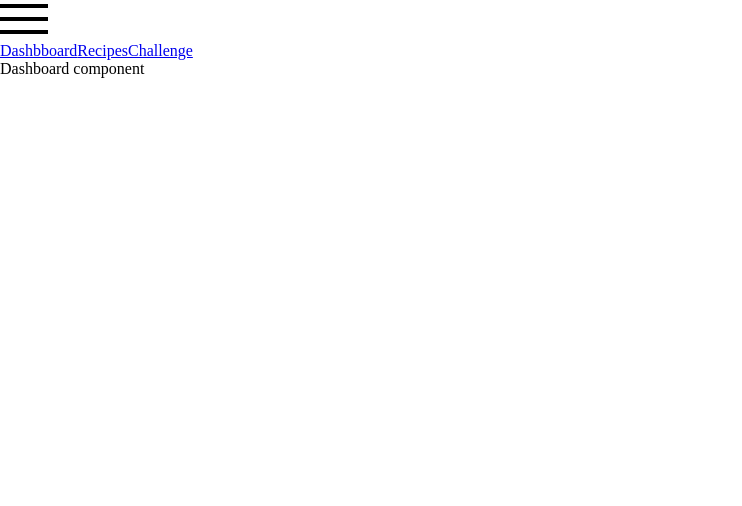
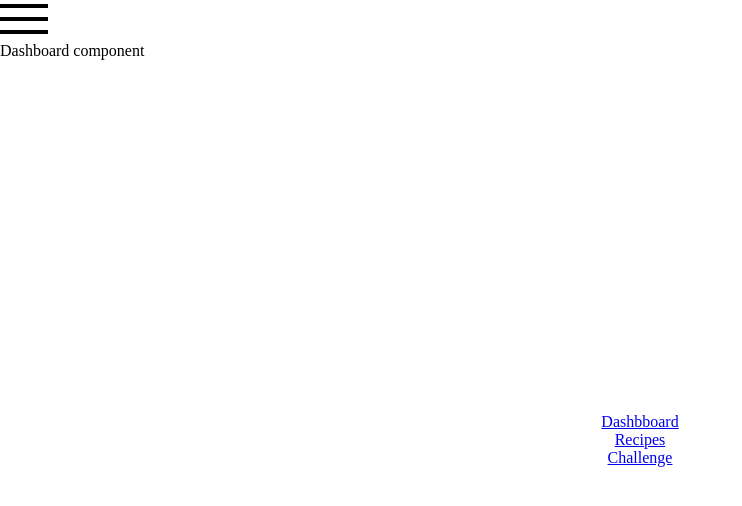
Before and after one commit to annaszalkiewicz/react-diet-app, a React (Create React App) app: page /dashboard in a window 1280 px wide. Shown: the top 506 px of the page, without its empty margins (0-742 px from the left). Built offline with nearby package versions, Linux system fonts and the light colour scheme.

Commit message:
Add styling to header_menu

```diff
--- /dev/null
+++ b/src/sass/_Nav.scss
@@ -0,0 +1,26 @@
+@import './Variables';
+
+.header_menu {
+  width: 100%;
+  padding: 1em;
+  position: absolute;
+  display: flex;
+  flex-direction: column;
+  justify-content: center;
+  align-items: center;
+  top: 5em;
+  left: 0;
+  bottom: 0;
+  right: 0;
+  background-color: $white;
+}
+.header_menu--item {
+  color: $textGray;
+  text-transform: uppercase;
+  text-decoration: none;
+  padding: 1em;
+  font-size: 1.5em;
+  &.active {
+    color: $orange;
+  }
+}
--- a/src/sass/index.scss
+++ b/src/sass/index.scss
@@ -1,5 +1,6 @@
 @import './App';
 @import './Home';
+@import './Nav';
 
 * {
   margin: 0;
```
